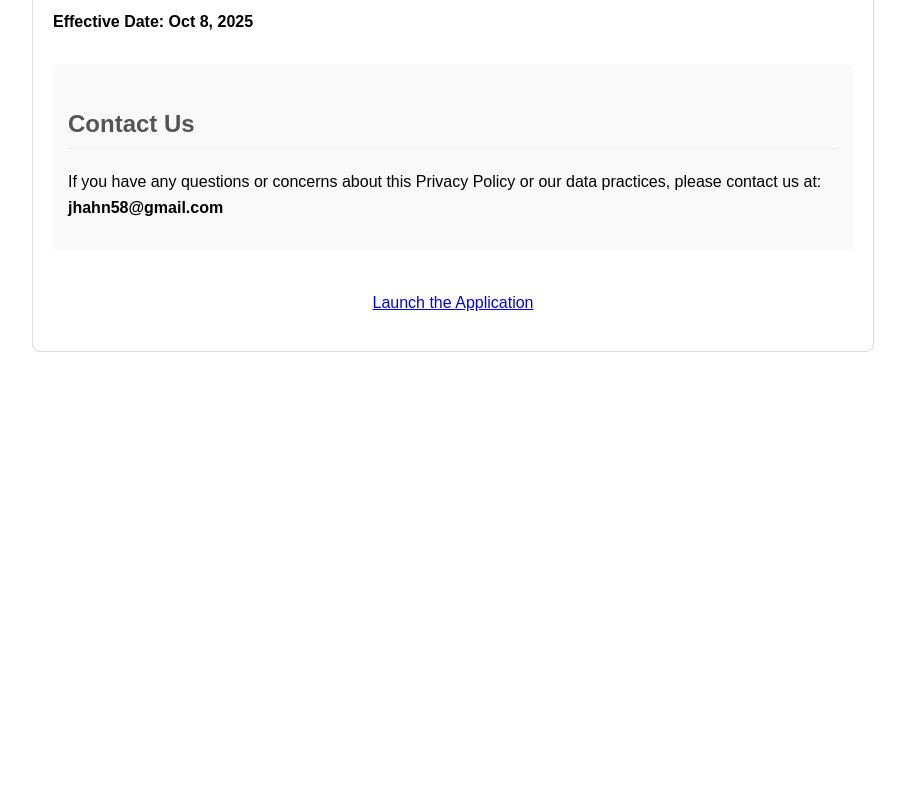
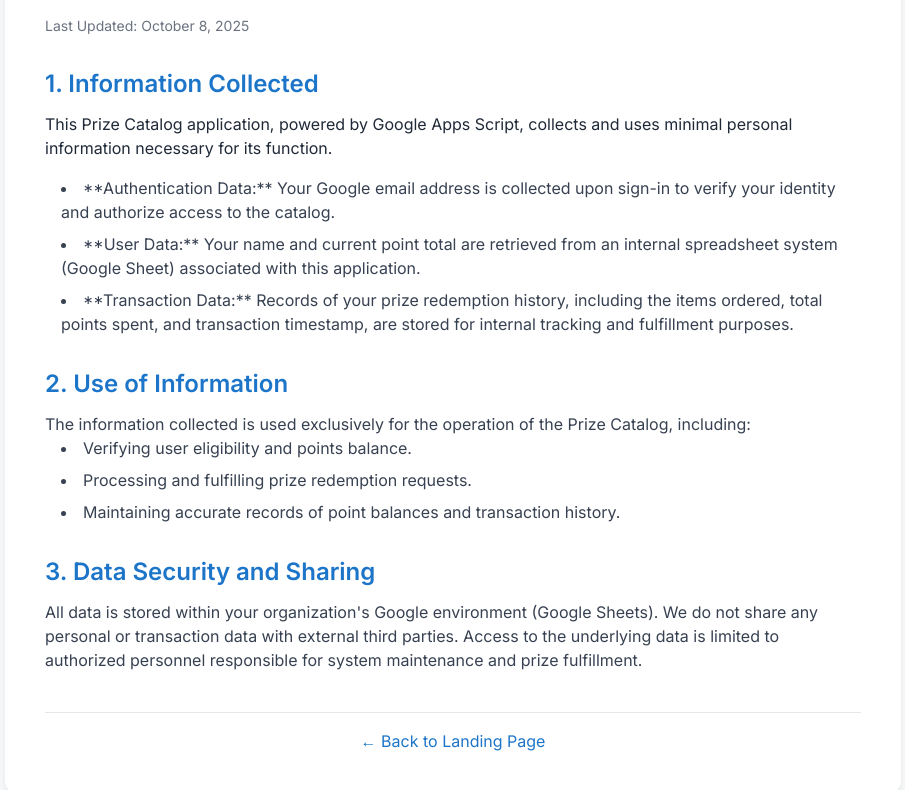
Before and after one commit to jhahn58-commits/jhahn58-comits.github.io, a plain HTML site: page privacy.html in a window 1280 px wide. Shown: the part 146-936 px from the top of the page, without its empty margins (187-1092 px from the left). Before the commit the page ends 800 px from the top, so only its background shows below. Drawn offline with nearby package versions, Linux system fonts and the light colour scheme.

Commit message:
Update privacy.html

```diff
--- a/privacy.html
+++ b/privacy.html
@@ -1,25 +1,75 @@
 <!DOCTYPE html>
-<html>
+<html lang="en">
 <head>
-    <title>dojo checkout Privacy Policy</title>
+    <meta charset="UTF-8">
     <meta name="viewport" content="width=device-width, initial-scale=1.0">
-    <style>
-        body { font-family: Arial, sans-serif; line-height: 1.6; max-width: 800px; margin: 40px auto; padding: 20px; border: 1px solid #ddd; border-radius: 8px; }
-        h1 { color: #333; }
-        h2 { color: #555; border-bottom: 1px solid #eee; padding-bottom: 5px; margin-top: 25px; }
-        p, ul { margin-bottom: 15px; }
-        .contact { margin-top: 30px; padding: 15px; background: #f9f9f9; border-radius: 4px; }
-    </style>
+    <title>Privacy Policy</title>
+    <!-- Load Tailwind CSS -->
+    <script src="https://cdn.tailwindcss.com"></script>
+    <script>
+        tailwind.config = {
+            theme: {
+                extend: {
+                    colors: {
+                        'primary-blue': '#1c75c8',
+                        'primary-dark': '#0f4c81',
+                        'accent-green': '#2ecc71',
+                    },
+                    fontFamily: {
+                        sans: ['Inter', 'sans-serif'],
+                    },
+                }
+            }
+        }
+    </script>
+    <link href="https://fonts.googleapis.com/css2?family=Inter:wght@400;600;800&display=swap" rel="stylesheet">
 </head>
-<body>
-    <h1>Privacy Policy for dojo checkout</h1>
-    <p><strong>Effective Date: Oct 8, 2025</strong></p>
+<body class="font-sans bg-gray-50 text-gray-800 p-6 sm:p-12">
 
-    <div class="contact">
-        <h2>Contact Us</h2>
-        <p>If you have any questions or concerns about this Privacy Policy or our data practices, please contact us at: <strong>jhahn58@gmail.com</strong></p>
+    <div class="max-w-4xl mx-auto bg-white rounded-xl shadow-lg p-8 sm:p-10">
+        <h1 class="text-3xl sm:text-4xl font-bold text-primary-dark mb-6 border-b-2 pb-2">Privacy Policy for Prize Catalog</h1>
+
+        <p class="text-sm text-gray-500 mb-8">
+            Last Updated: October 8, 2025
+        </p>
+
+        <section class="mb-8">
+            <h2 class="text-2xl font-semibold text-primary-blue mb-3">1. Information Collected</h2>
+            <p class="mb-4">
+                This Prize Catalog application, powered by Google Apps Script, collects and uses minimal personal information necessary for its function.
+            </p>
+            <ul class="list-disc list-inside space-y-2 pl-4 text-gray-700">
+                <li>**Authentication Data:** Your Google email address is collected upon sign-in to verify your identity and authorize access to the catalog.</li>
+                <li>**User Data:** Your name and current point total are retrieved from an internal spreadsheet system (Google Sheet) associated with this application.</li>
+                <li>**Transaction Data:** Records of your prize redemption history, including the items ordered, total points spent, and transaction timestamp, are stored for internal tracking and fulfillment purposes.</li>
+            </ul>
+        </section>
+
+        <section class="mb-8">
+            <h2 class="text-2xl font-semibold text-primary-blue mb-3">2. Use of Information</h2>
+            <p class="text-gray-700">
+                The information collected is used exclusively for the operation of the Prize Catalog, including:
+            </p>
+            <ul class="list-disc list-inside space-y-2 pl-4 text-gray-700">
+                <li>Verifying user eligibility and points balance.</li>
+                <li>Processing and fulfilling prize redemption requests.</li>
+                <li>Maintaining accurate records of point balances and transaction history.</li>
+            </ul>
+        </section>
+
+        <section class="mb-8">
+            <h2 class="text-2xl font-semibold text-primary-blue mb-3">3. Data Security and Sharing</h2>
+            <p class="text-gray-700">
+                All data is stored within your organization's Google environment (Google Sheets). We do not share any personal or transaction data with external third parties. Access to the underlying data is limited to authorized personnel responsible for system maintenance and prize fulfillment.
+            </p>
+        </section>
+
+        <div class="mt-10 pt-4 border-t text-center">
+            <a href="index.html" class="text-primary-blue hover:text-accent-green transition duration-150 font-medium">
+                &larr; Back to Landing Page
+            </a>
+        </div>
     </div>
 
-    <p style="text-align: center; margin-top: 40px;"><a href="https://script.google.com/macros/s/AKfycbyDSfkR00tMQoVfMKO90BBvHhfDSrUf936XU-pQrjziY9eDmKg0zVIcOqX-HV210_Akwg/exec">Launch the Application</a></p>
 </body>
 </html>
```
